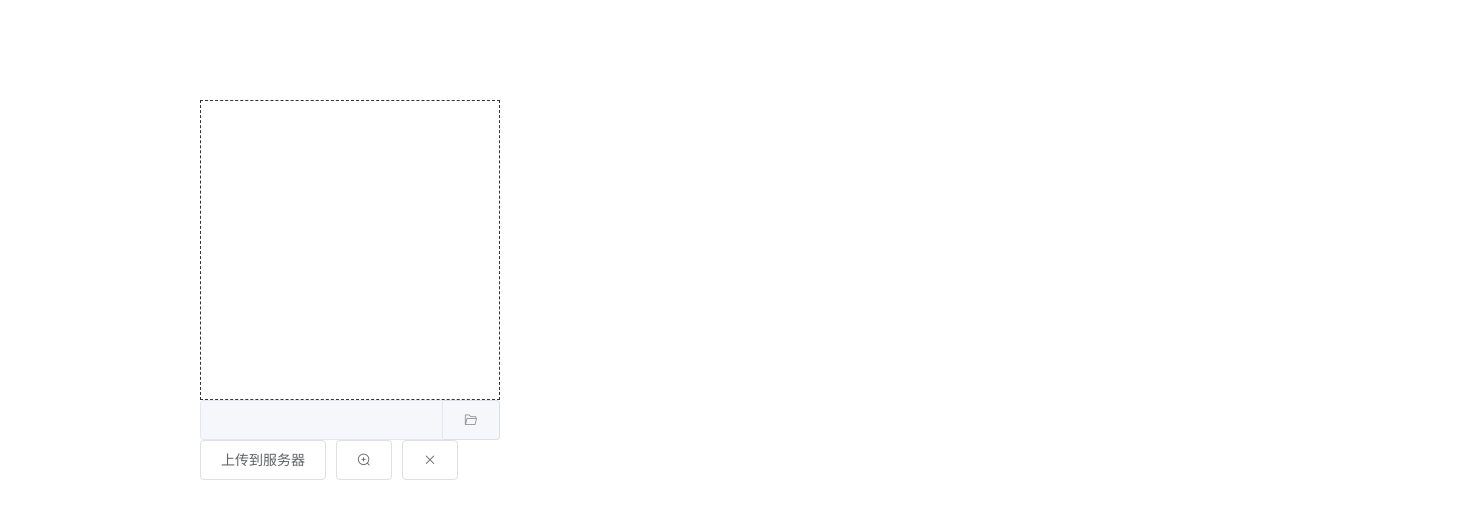
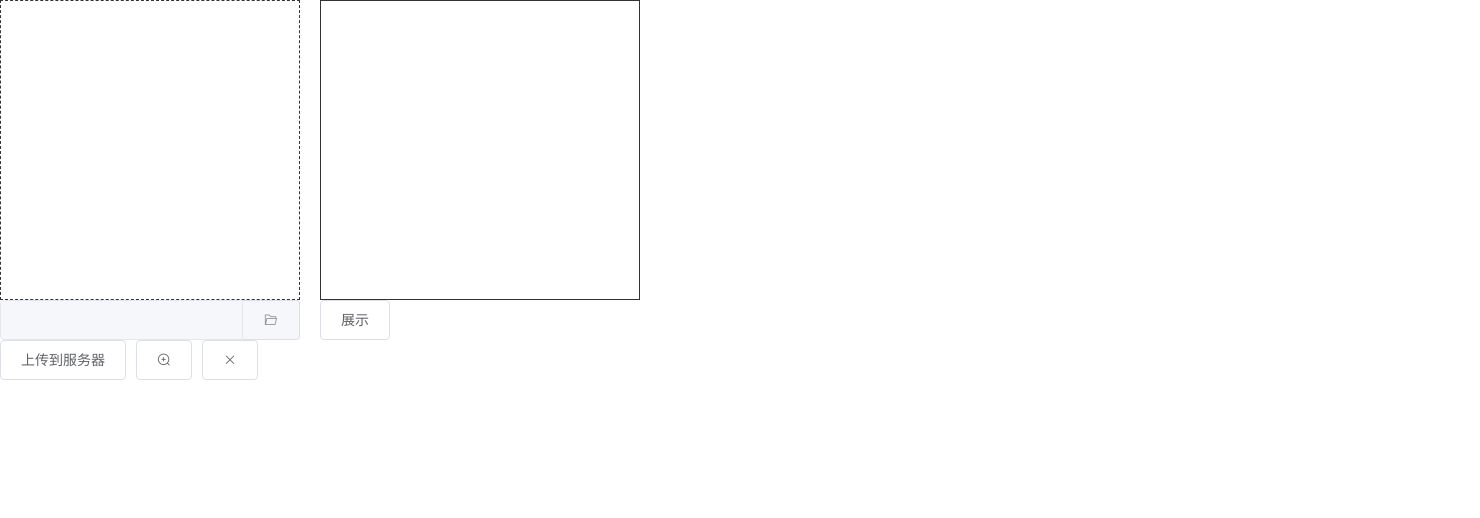
Before and after one commit to sakura-cmd/fileImge, a Vue app: page /index in a window 1280 px wide. Shown: the top 518 px of the page, 1480 px wide, since content can reach past the window. Built offline with nearby package versions, Linux system fonts and the light colour scheme.

Commit message:
展示图片,等后端接口

```diff
--- a/src/component/filePdf.vue
+++ b/src/component/filePdf.vue
@@ -34,7 +34,7 @@ export default {
       // pdf图片地址
       isPdfUrl: "",
       // 预览pdf图片地址
-      previewPdfUrl :'',
+      previewPdfUrl: "",
       //上传文件对象
       fileData: {
         info: ""
@@ -82,24 +82,18 @@ export default {
       console.log(this.formData);
     },
     // 文件上传
-    updaload() {
+    async updaload() {
       console.log(this.formData);
-      this.$https
-        .post("http://5df36567.ngrok.io/test/testUpload", this.formData)
-        .then(res => {
+      const res = await this.$https.post(
+        "https://5df36567.ngrok.io/test/testUpload",
+        this.formData
+      );
       // 发送请求，保存图片
       if (res.status === 200) {
-            // reader.readAsDataURL(el.target.files[0]); // 发起异步请求，读取文件
-            // reader.onload = function() {
-            //   // 文件读取完成后
-            //   // 读取完成后，将结果赋值给img的src
-            //   this.imageUrl = this.result;
-            // };
         console.log("成功", res.data);
       } else {
         console.log("失败", res);
       }
-        });
     },
     // 遮罩显示(待用)
     isleave() {
@@ -110,14 +104,14 @@ export default {
     },
     // 预览
     previewImage() {
-      this.dialogBigimg = true
-      console.log(this.previewPdfUrl)
+      this.dialogBigimg = true;
+      console.log(this.previewPdfUrl);
     },
     // 删除
     deleteImage() {
       this.imageUrl = "";
       this.isPdfUrl = "";
-      this.previewPdfUrl = ""
+      this.previewPdfUrl = "";
       this.fileData.info = "";
     }
   },
@@ -130,11 +124,12 @@ export default {
 
 <style lang = 'less' scoped>
 .imageFile {
-  width: 100%;
+  width: 320px;
   height: 500px;
-  margin-left: 200px;
-  margin-top: 100px;
+  /* margin-left: 200px;
+  margin-top: 100px; */
   position: relative;
+  float: left;
 
   input[type="file"] {
     display: none;
@@ -152,7 +147,7 @@ export default {
 
     img {
       width: 100%;
-      height: 100%;
+      height: 98%;
     }
   }
 
--- /dev/null
+++ b/src/component/showImg.vue
@@ -0,0 +1,53 @@
+<template>
+  <div class="showImge">
+    <div class="fileimg">
+      <img :src="showImageUrl" v-if="showImageUrl" />
+      <pdf :src="showPdfUrl" v-if="showPdfUrl"></pdf>
+    </div>
+    <el-button @click="showImageFile">展示</el-button>
+  </div>
+</template>
+
+<script>
+import pdf from "vue-pdf";
+export default {
+  data() {
+    return {
+      showImageUrl: "",
+      showPdfUrl: ""
+    };
+  },
+  created() {
+    //    this.showImageFile()
+  },
+  methods: {
+    showImageFile() {
+        console.log(1)
+      this.$https.get("https://5df36567.ngrok.io/test/showfile").then(res => {
+        if (res.status == 200) {
+          console.log("服务器", res.data.data[0]);
+          this.showImageUrl = res.data.data[0];
+          console.log("本地显示", this.showImageUrl);
+        }
+      });
+    }
+  },
+  // 引入组件
+  components: {
+    pdf
+  }
+};
+</script>
+
+<style lang = "less" scoped>
+.showImge {
+  width: 320px;
+  height: 500px;
+
+  float: left;
+  .fileimg {
+    height: 300px;
+    border: 1px solid #333;
+  }
+}
+</style>
--- a/src/util/gobal.js
+++ b/src/util/gobal.js
@@ -1,9 +1,10 @@
 // 引入组件
 import filePdf from '../component/filePdf.vue'
-
+import showImg from '../component/showImg.vue'
 export default (Vue) => {
     // 注册组件
     // 使用Vue.component()注册组件时，全局id自动作为组件的名称
     // 也就是说，此时第一参数为组件的名称
-    Vue.component('filepdf', filePdf)
+    Vue.component('file-pdf', filePdf)
+    Vue.component('show-img',showImg)
   }
--- a/src/views/pc/index.vue
+++ b/src/views/pc/index.vue
@@ -1,11 +1,25 @@
 <template>
   <el-form enctype="multipart/form-data" method="post">
-    <filepdf></filepdf>
+    <!-- 上传 -->
+    <file-pdf></file-pdf>
+    <!-- 展示 -->
+    <show-img></show-img>
   </el-form>
 </template>
 
 <script>
-export default {};
+export default {
+  data() {
+    return {};
+  },
+  methods: {
+    // 文件回显
+    // show
+  },
+  created(){
+
+  }
+};
 </script>
 
 <style>
```
Lines whose indentation alone changed are shown as unchanged.
